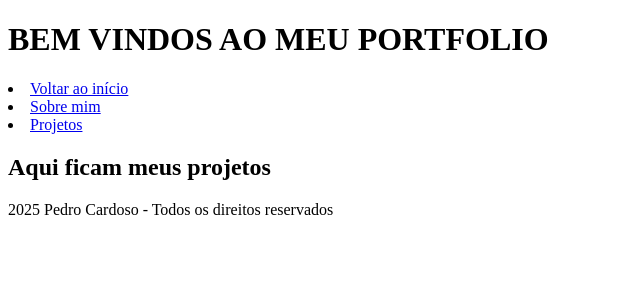
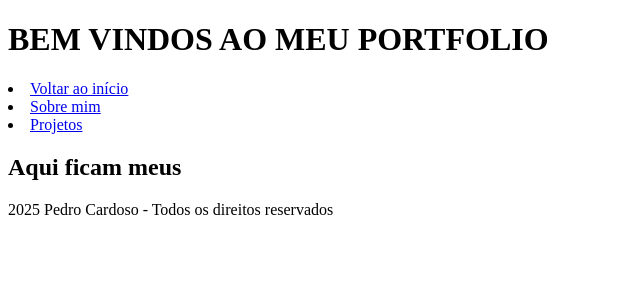
Before and after one commit to Cardoso2626/Portfolio---Pedro-Cardoso, a Next.js app in the folder portfolio/: page /projetos in a window 1280 px wide. Shown: the top 300 px of the page, without its empty margins (0-640 px from the left). Built offline with nearby package versions, Linux system fonts and the light colour scheme.

Commit message:
Arrumando hierarquização de página e adicionando a pasta de imagens

```diff
--- a/portfolio/src/app/layout.tsx
+++ b/portfolio/src/app/layout.tsx
@@ -1,6 +1,6 @@
 import type { Metadata } from "next";
-import Cabecalho from "./Components/Cabecalho/Cabecalho";
-import Rodape from "./Components/Rodape/Rodape";
+import Cabecalho from "../components/Cabecalho/Cabecalho";
+import Rodape from "../components/Rodape/Rodape";
 
 
 
--- a/portfolio/src/app/projetos/page.tsx
+++ b/portfolio/src/app/projetos/page.tsx
@@ -1,7 +1,7 @@
 export default function Projetos (){
     return(
         <div>
-            <h2>Aqui ficam meus projetos</h2>
+            <h2>Aqui ficam meus</h2>
         </div>
     )
 }
```
Also changed, not shown: portfolio/src/components/Cabecalho/Cabecalho.tsx (renamed from portfolio/src/app/Components/Cabecalho/Cabecalho.tsx), portfolio/src/components/Menu/Menu.tsx (renamed from portfolio/src/app/Components/Menu/Menu.tsx), portfolio/src/components/Rodape/Rodape.tsx (renamed from portfolio/src/app/Components/Rodape/Rodape.tsx).
